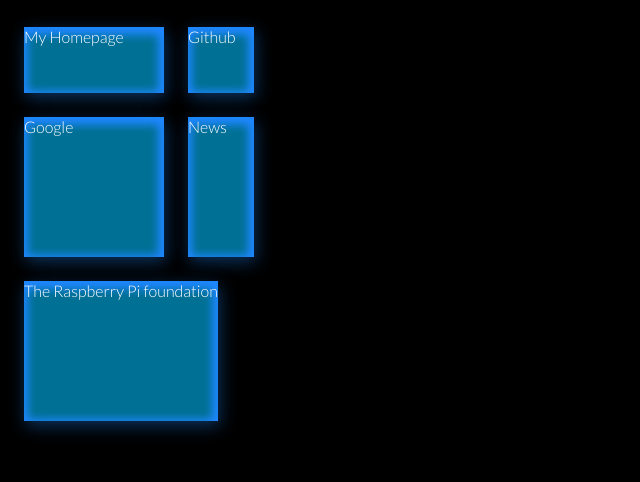
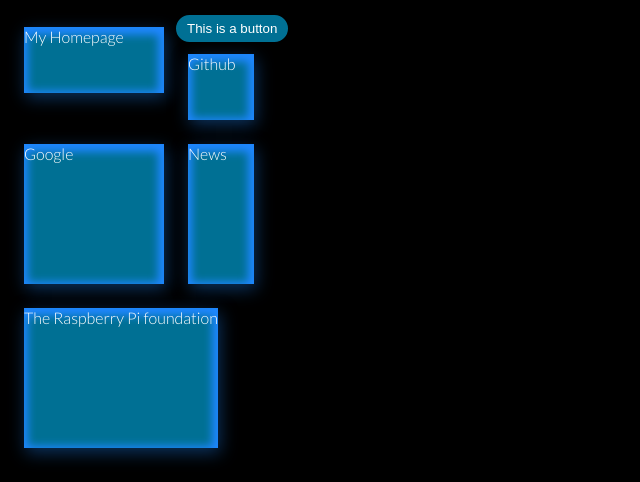
Before and after one commit to FuchsCrafter/modernui, a plain HTML site: page demo.html in a window 1280 px wide. Shown: the part 318-800 px from the top of the page, without its empty margins (0-640 px from the left). Drawn offline with Linux system fonts and the light colour scheme.

Commit message:
Add files via upload

```diff
--- a/demo.html
+++ b/demo.html
@@ -35,7 +35,7 @@
          <h1>Modern UI Showcase</h1>
          <h2>by FuchsCrafter</h2>
          <h2 class="text-floating">Some floating text</h2>
-
+         <button class="button-shadow">This is a button</button>
          <!-- the tile-shadow class is optional and not recommend for low-end sites -->
          <a class="tile tile-shadow x2 y1" href="http://www.fuchscrafter.de/index.php">My Homepage</a>
          <a class="tile tile-shadow x1 y1" href="https://www.github.com">Github</a>
```
